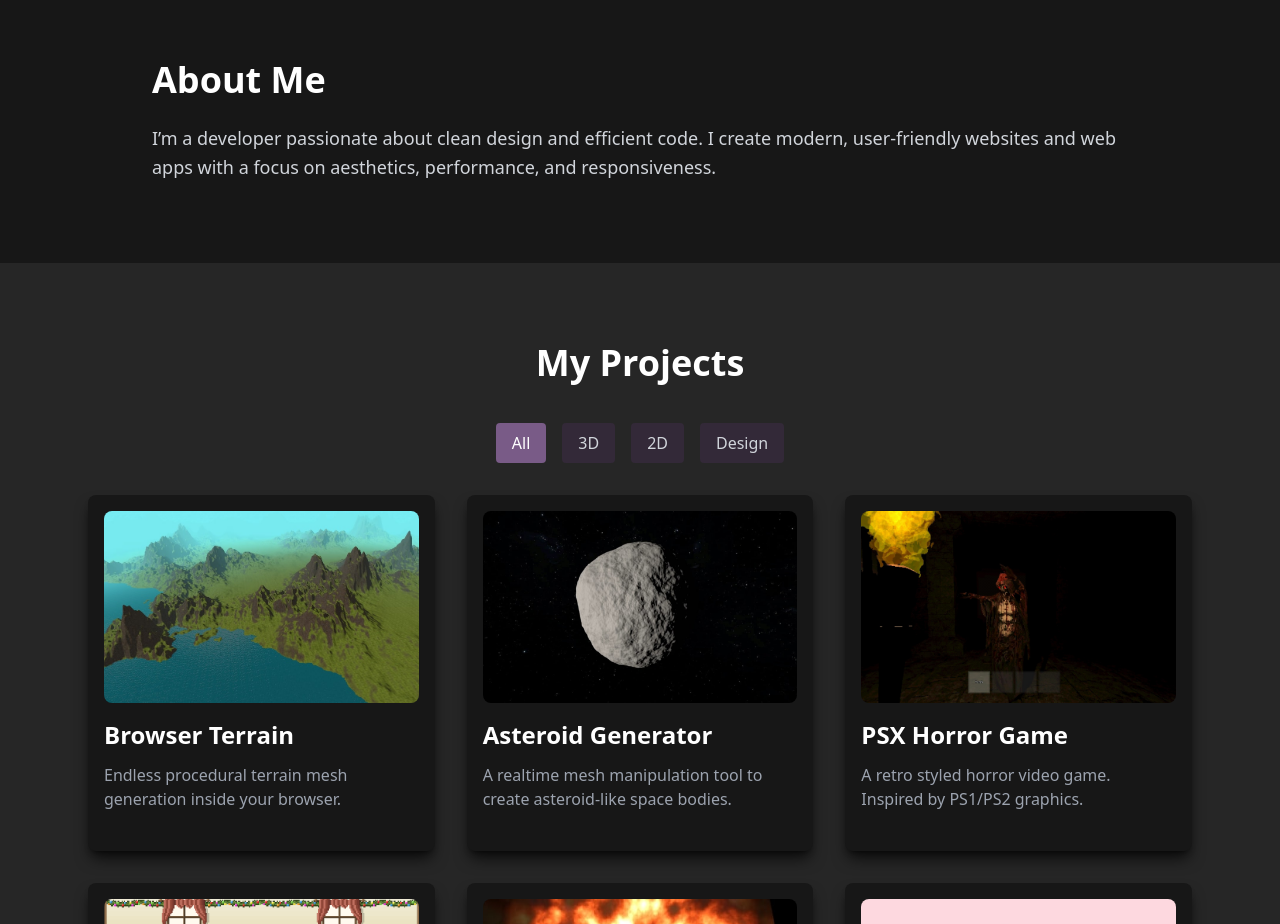
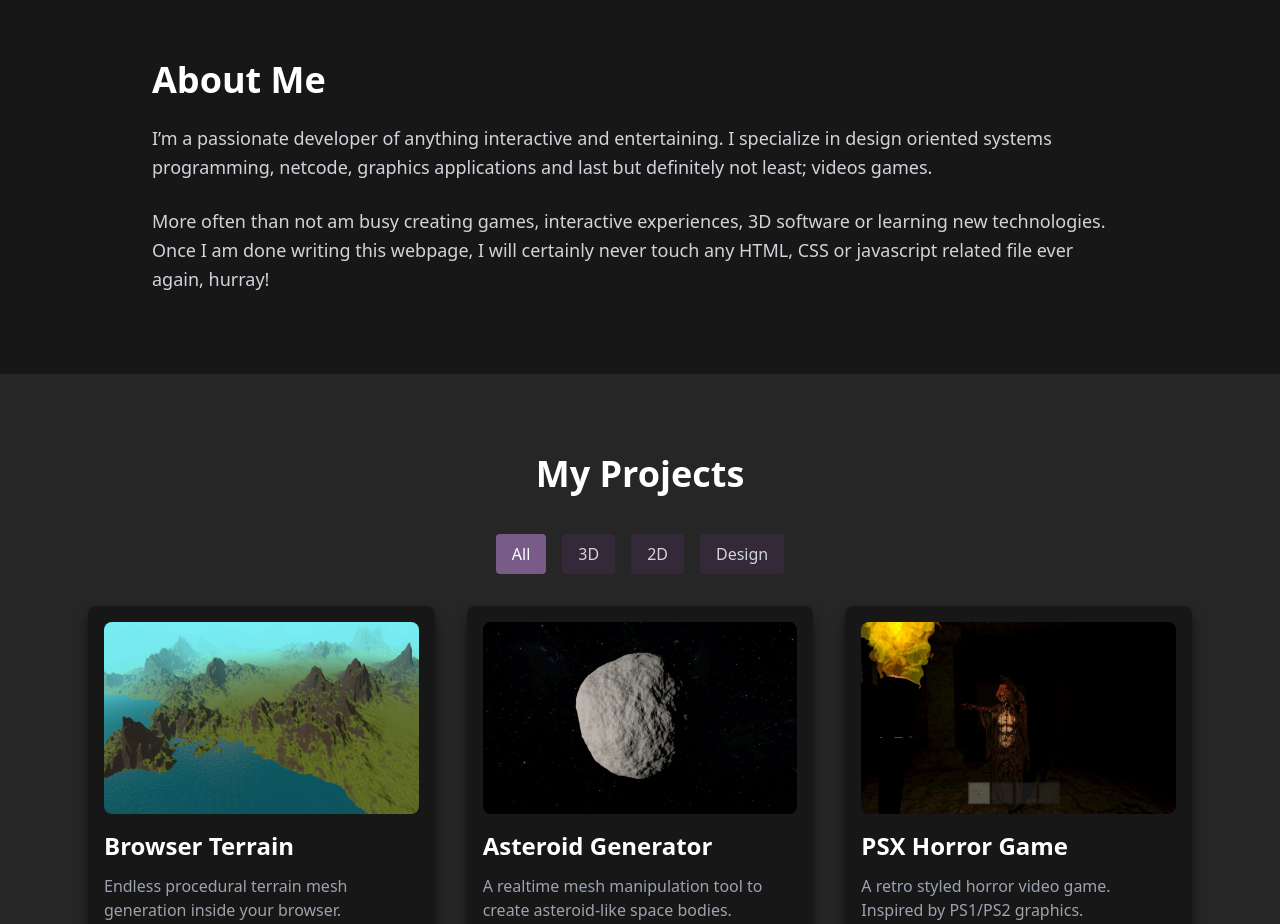
Before and after one commit to Deltt/Portfolio, a plain HTML site: page index.html in a window 1280 px wide. Shown: the part 820-1744 px from the top of the page. Drawn offline with nearby package versions, Linux system fonts and the light colour scheme; animation ran at ten frames a second.

Commit message:
Added accurate about

```diff
--- a/index.html
+++ b/index.html
@@ -66,9 +66,13 @@
 		<div class="max-w-5xl mx-auto px-6">
 			<h3 class="fade-in text-4xl font-bold mb-6 text-white">About Me</h3>
 			<p class="fade-in text-lg leading-relaxed text-gray-300">
-				I’m a developer passionate about clean design and efficient code. I create modern, user-friendly
-				websites
-				and web apps with a focus on aesthetics, performance, and responsiveness.
+				I’m a passionate developer of anything interactive and entertaining. I specialize in design oriented systems programming,
+				netcode, graphics applications and last but definitely not least; videos games.
+			</p>
+			<br>
+			<p class="fade-in text-lg leading-relaxed text-gray-300">
+				More often than not am busy creating games, interactive experiences, 3D software or learning new technologies.
+				Once I am done writing this webpage, I will certainly never touch any HTML, CSS or javascript related file ever again, hurray!
 			</p>
 		</div>
 	</section>
```
